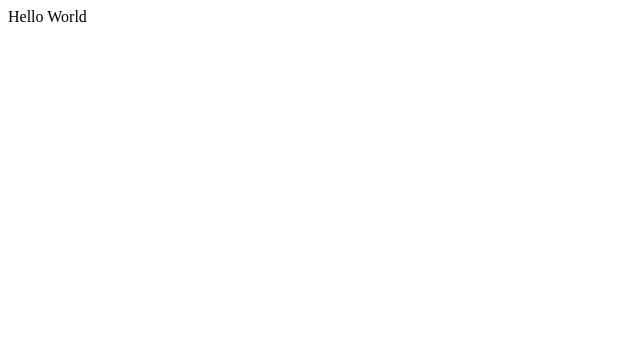
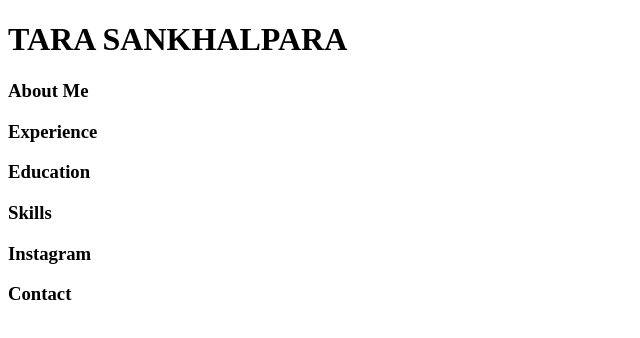
Before and after one commit to tsankhalpara/tsankhalpara.github.io, a plain HTML site: page index.html in a window 1280 px wide. Shown: the whole page, without its empty margins (0-640 px from the left). Drawn offline with Linux system fonts and the light colour scheme.

Commit message:
add headings for CV

```diff
--- a/index.html
+++ b/index.html
@@ -5,6 +5,12 @@
     <title></title>
   </head>
   <body>
-    Hello World
+    <h1>TARA SANKHALPARA</h1>
+    <h3>About Me</h3>
+    <h3>Experience</h3>
+    <h3>Education</h3>
+    <h3>Skills</h3>
+    <h3>Instagram</h3>
+    <h3>Contact</h3>
   </body>
 </html>
```
